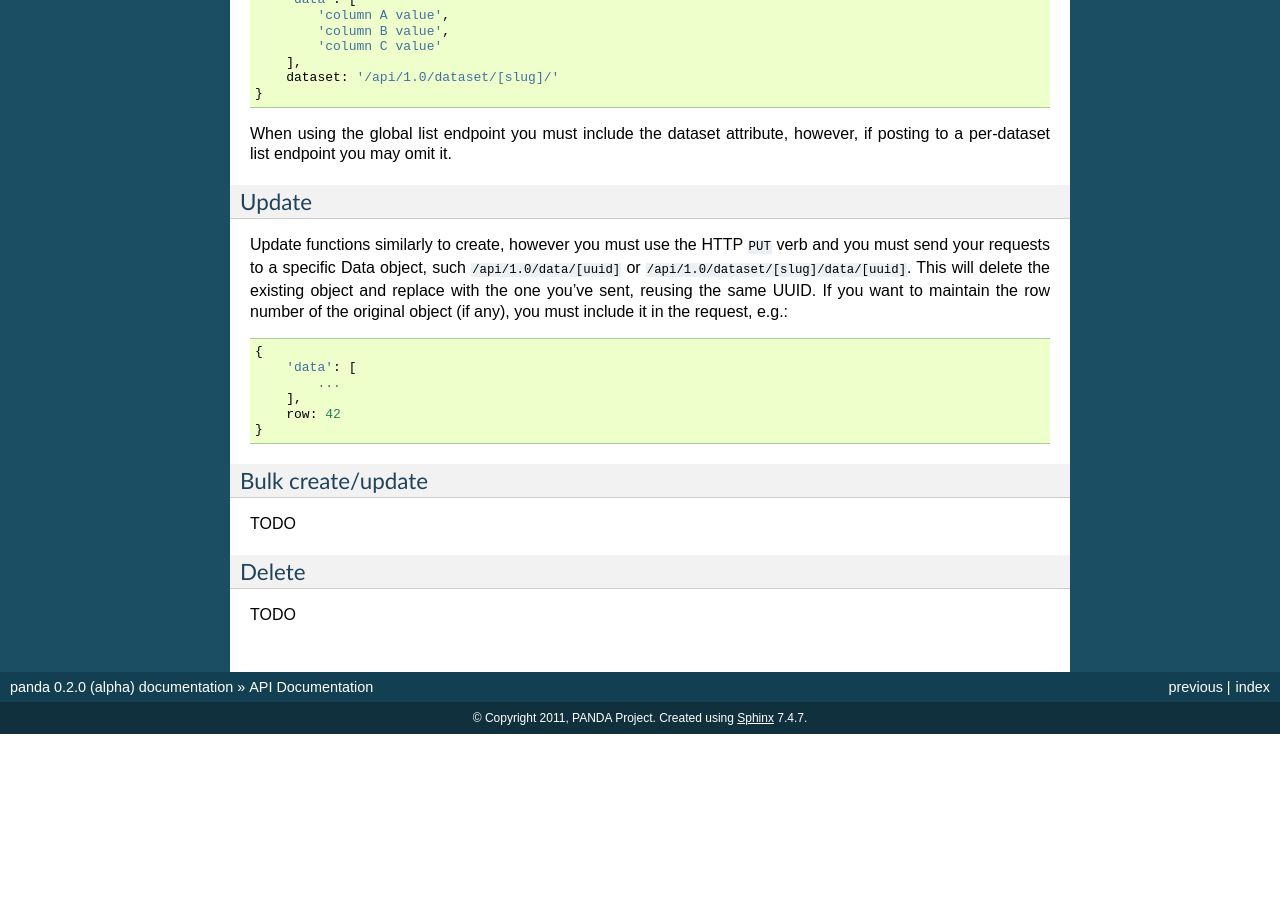
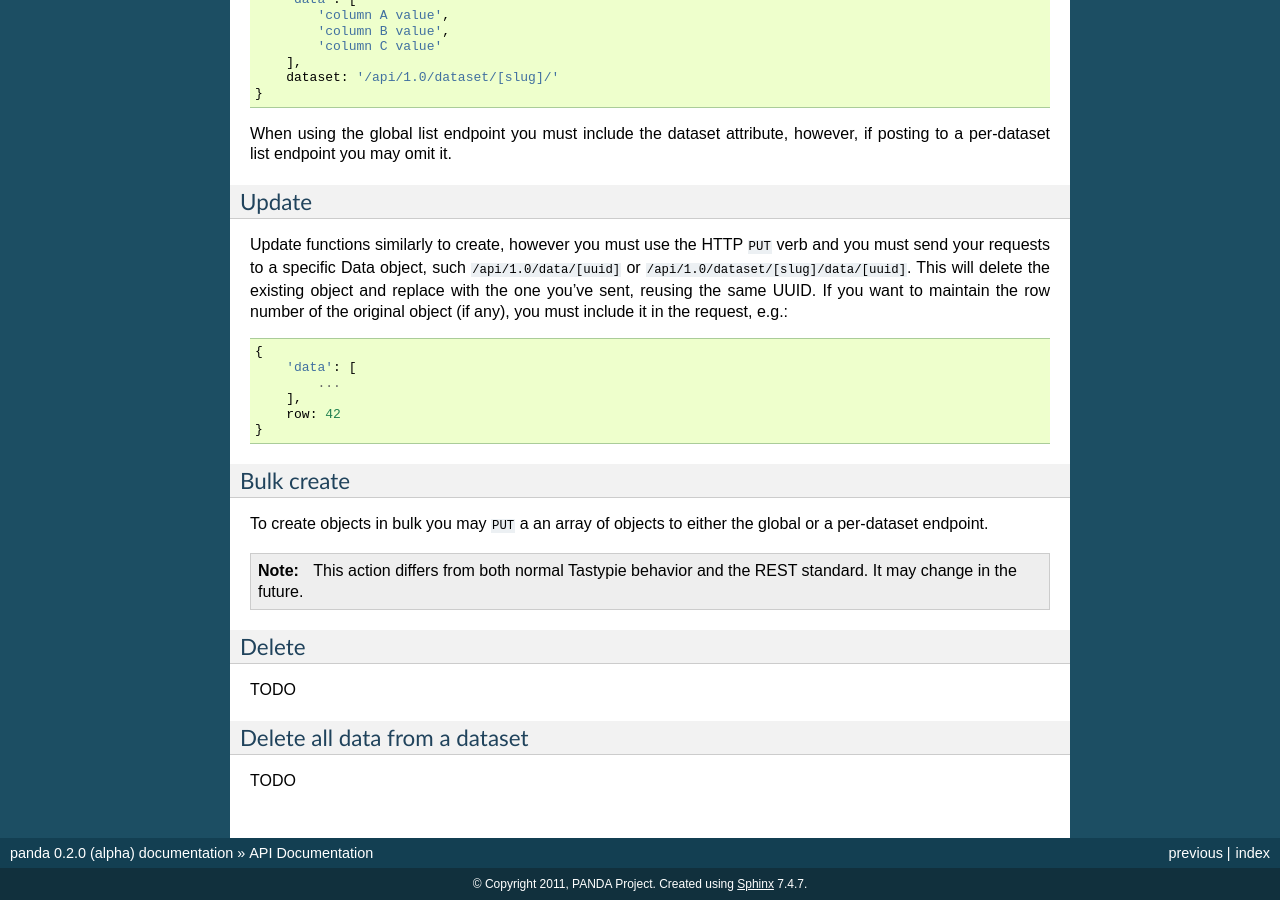
Before and after one commit to pandaproject/panda, a Sphinx documentation site: the page built from docs/api.rst, in a window 1280 px wide and 900 px high, scrolled down 5255 px. Built offline with Sphinx 7.4.7, drawn with Linux system fonts in a browser that asks for light colours; before the commit the page ends 5989 px from its top, so only the background shows below that; some of the changed text lies outside the part shown.

Commit message:
Doc bulk create.

```diff
--- a/docs/api.rst
+++ b/docs/api.rst
@@ -306,12 +306,21 @@ Update functions similarly to create, however you must use the HTTP ``PUT`` verb
         row: 42
     }
 
-Bulk create/update
-------------------
+Bulk create
+-----------
 
-TODO
+To create objects in bulk you may ``PUT`` a an array of objects to either the global or a per-dataset endpoint.
+
+.. note::
+
+    This action differs from both normal Tastypie behavior and the REST standard. It may change in the future.
 
 Delete
 ------
 
 TODO
+
+Delete all data from a dataset
+------------------------------
+
+TODO
```
